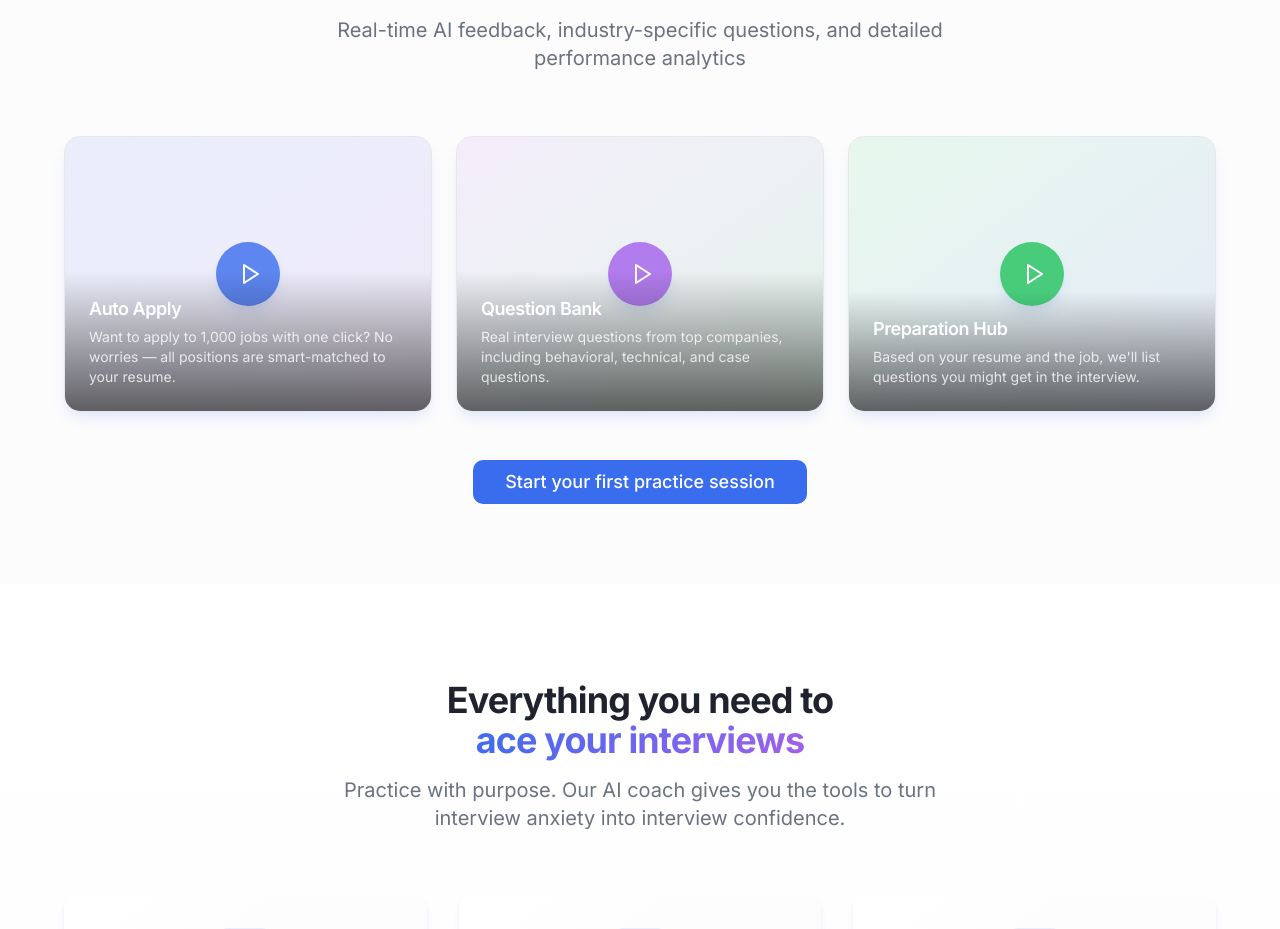
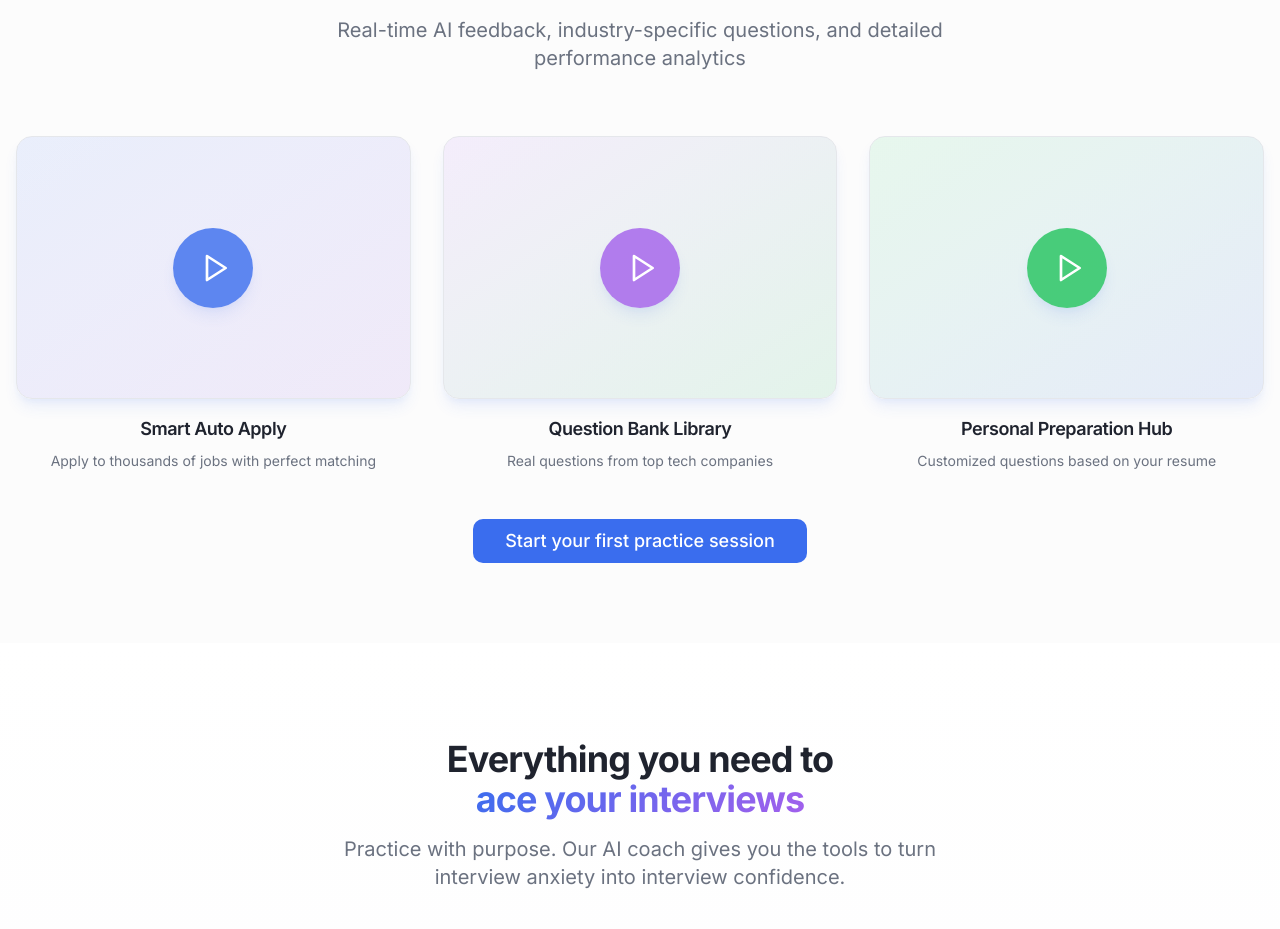
Before and after one commit to sarthakgupta1199/interview-pal-landing, a React (Vite) app: page / in a window 1280 px wide. Shown: the part 920-1849 px from the top of the page. Built offline with nearby package versions, Linux system fonts and the light colour scheme.

Commit message:
Update card design
Update card sizes and add support for title and subtext. Ensure consistent card heights.

```diff
--- a/src/components/Screenshots.tsx
+++ b/src/components/Screenshots.tsx
@@ -13,73 +13,70 @@ const Screenshots = () => {
         </div>
 
         {/* Three Column Layout */}
-        <div className="grid grid-cols-1 md:grid-cols-3 gap-6 max-w-6xl mx-auto">
+        <div className="grid grid-cols-1 md:grid-cols-3 gap-8 max-w-7xl mx-auto">
           {/* Auto Apply */}
-          <div className="relative group cursor-pointer">
-            <div className="aspect-[4/3] bg-gradient-card rounded-2xl overflow-hidden shadow-soft-lg border border-border">
+          <div className="group cursor-pointer">
+            <div className="aspect-[3/2] bg-gradient-card rounded-2xl overflow-hidden shadow-soft-lg border border-border mb-4">
               {/* Video/Image placeholder */}
               <div className="w-full h-full bg-muted/20 relative">
                 <div className="absolute inset-0 bg-gradient-to-br from-primary/10 to-accent/10" />
 
                 {/* Play button for video */}
                 <div className="absolute inset-0 flex items-center justify-center">
-                  <div className="w-16 h-16 bg-primary/80 rounded-full flex items-center justify-center group-hover:scale-110 transition-transform duration-300 cursor-pointer shadow-soft-lg">
-                    <Play className="w-6 h-6 text-primary-foreground ml-1" />
+                  <div className="w-20 h-20 bg-primary/80 rounded-full flex items-center justify-center group-hover:scale-110 transition-transform duration-300 cursor-pointer shadow-soft-lg">
+                    <Play className="w-8 h-8 text-primary-foreground ml-1" />
                   </div>
                 </div>
-
-                {/* Text overlay at bottom */}
-                <div className="absolute bottom-0 left-0 right-0 bg-gradient-to-t from-black/60 to-transparent p-6">
-                  <h3 className="text-white font-semibold text-lg mb-1">Auto Apply</h3>
-                  <p className="text-white/80 text-sm">Want to apply to 1,000 jobs with one click? No worries — all positions are smart-matched to your resume.</p>
-                </div>
               </div>
+            </div>
+            {/* Title and subtext below */}
+            <div className="text-center">
+              <h3 className="font-semibold text-lg mb-2">Smart Auto Apply</h3>
+              <p className="text-muted-foreground text-sm">Apply to thousands of jobs with perfect matching</p>
             </div>
           </div>
 
           {/* Question Bank */}
-          <div className="relative group cursor-pointer">
-            <div className="aspect-[4/3] bg-gradient-card rounded-2xl overflow-hidden shadow-soft-lg border border-border">
+          <div className="group cursor-pointer">
+            <div className="aspect-[3/2] bg-gradient-card rounded-2xl overflow-hidden shadow-soft-lg border border-border mb-4">
               {/* Video/Image placeholder */}
               <div className="w-full h-full bg-muted/20 relative">
                 <div className="absolute inset-0 bg-gradient-to-br from-accent/10 to-success/10" />
 
                 {/* Play button for video */}
                 <div className="absolute inset-0 flex items-center justify-center">
-                  <div className="w-16 h-16 bg-accent/80 rounded-full flex items-center justify-center group-hover:scale-110 transition-transform duration-300 cursor-pointer shadow-soft-lg">
-                    <Play className="w-6 h-6 text-accent-foreground ml-1" />
+                  <div className="w-20 h-20 bg-accent/80 rounded-full flex items-center justify-center group-hover:scale-110 transition-transform duration-300 cursor-pointer shadow-soft-lg">
+                    <Play className="w-8 h-8 text-accent-foreground ml-1" />
                   </div>
                 </div>
-
-                {/* Text overlay at bottom */}
-                <div className="absolute bottom-0 left-0 right-0 bg-gradient-to-t from-black/60 to-transparent p-6">
-                  <h3 className="text-white font-semibold text-lg mb-1">Question Bank</h3>
-                  <p className="text-white/80 text-sm">Real interview questions from top companies, including behavioral, technical, and case questions.</p>
-                </div>
               </div>
+            </div>
+            {/* Title and subtext below */}
+            <div className="text-center">
+              <h3 className="font-semibold text-lg mb-2">Question Bank Library</h3>
+              <p className="text-muted-foreground text-sm">Real questions from top tech companies</p>
             </div>
           </div>
 
           {/* Preparation Hub */}
-          <div className="relative group cursor-pointer">
-            <div className="aspect-[4/3] bg-gradient-card rounded-2xl overflow-hidden shadow-soft-lg border border-border">
+          <div className="group cursor-pointer">
+            <div className="aspect-[3/2] bg-gradient-card rounded-2xl overflow-hidden shadow-soft-lg border border-border mb-4">
               {/* Video/Image placeholder */}
               <div className="w-full h-full bg-muted/20 relative">
                 <div className="absolute inset-0 bg-gradient-to-br from-success/10 to-primary/10" />
 
                 {/* Play button for video */}
                 <div className="absolute inset-0 flex items-center justify-center">
-                  <div className="w-16 h-16 bg-success/80 rounded-full flex items-center justify-center group-hover:scale-110 transition-transform duration-300 cursor-pointer shadow-soft-lg">
-                    <Play className="w-6 h-6 text-success-foreground ml-1" />
+                  <div className="w-20 h-20 bg-success/80 rounded-full flex items-center justify-center group-hover:scale-110 transition-transform duration-300 cursor-pointer shadow-soft-lg">
+                    <Play className="w-8 h-8 text-success-foreground ml-1" />
                   </div>
                 </div>
-
-                {/* Text overlay at bottom */}
-                <div className="absolute bottom-0 left-0 right-0 bg-gradient-to-t from-black/60 to-transparent p-6">
-                  <h3 className="text-white font-semibold text-lg mb-1">Preparation Hub</h3>
-                  <p className="text-white/80 text-sm">Based on your resume and the job, we'll list questions you might get in the interview.</p>
-                </div>
               </div>
+            </div>
+            {/* Title and subtext below */}
+            <div className="text-center">
+              <h3 className="font-semibold text-lg mb-2">Personal Preparation Hub</h3>
+              <p className="text-muted-foreground text-sm">Customized questions based on your resume</p>
             </div>
           </div>
         </div>
```
